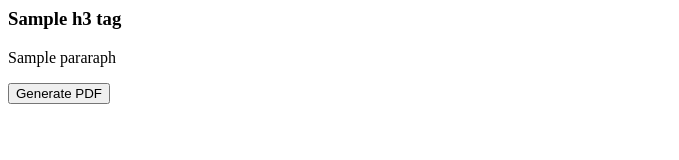
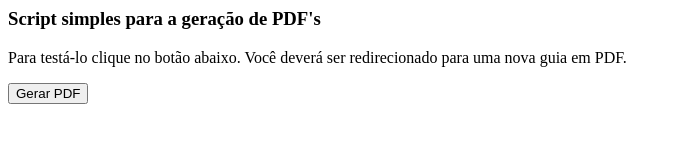
Before and after one commit to doni7brandao/gerar_pdf, a plain HTML site: page index.html in a window 1280 px wide. Shown: the whole page, without its empty margins (0-679 px from the left). Drawn offline with nearby package versions, Linux system fonts and the light colour scheme.

Commit message:
Update index.html

```diff
--- a/index.html
+++ b/index.html
@@ -1,9 +1,9 @@
 <div id="content">
-    <h3>Sample h3 tag</h3>
-    <p>Sample pararaph</p>
+    <h3>Script simples para a geração de PDF's</h3>
+    <p>Para testá-lo clique no botão abaixo. Você deverá ser redirecionado para uma nova guia em PDF.</p>
 </div>
 <div id="editor"></div>
-<button id="cmd">Generate PDF</button>
+<button id="cmd">Gerar PDF</button>
 <!--Add External Libraries - JQuery and jspdf
 check out url - https://scotch.io/@nagasaiaytha/generate-pdf-from-html-using-jquery-and-jspdf
 -->
```
